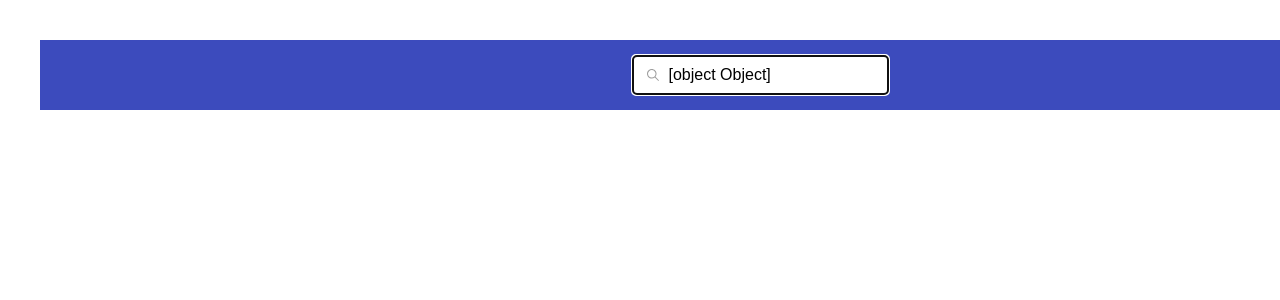
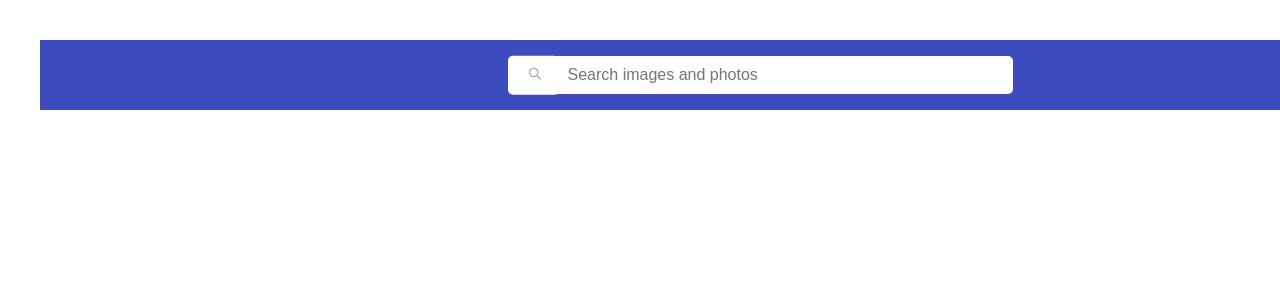
Before and after one commit to Halina-Bulochnikova/goit-react-hw-04, a React (Vite) app: page / in a window 1280 px wide. Shown: the top 300 px of the page. Built offline with nearby package versions, Linux system fonts and the light colour scheme.

Commit message:
add jsx files, add js file, add css file

```diff
--- a/package.json
+++ b/package.json
@@ -17,6 +17,7 @@
     "nanoid": "^5.1.5",
     "react": "^19.0.0",
     "react-dom": "^19.0.0",
+    "react-hot-toast": "^2.5.2",
     "react-icons": "^5.5.0",
     "slsx": "^0.0.3",
     "toaster": "^0.1.2",
--- a/src/components/App/App.jsx
+++ b/src/components/App/App.jsx
@@ -2,14 +2,38 @@ import css from "./App.module.css";
 import React from "react";
 import { useState, useEffect } from "react";
 import SearchBar from "../SearchBar/SearchBar";
+import ImageGallery from "../ImageGallery/ImageGallery";
+import fetchResults from '../../servis/api';
 
 
 const App = () => {
+  const [results, setResults] = useState([]);
 
 
+  const handleSearch = (query) => {
+    console.log("Шукаємо:", query);
+  };
+
+  useEffect(() => {
+
+
+    const getData = async () => {
+      try {
+        const response = await fetchResults();
+        setResults(data.results)
+      }
+      catch (error) {
+        console.log(error);
+      }
+    }
+  }, []
+  )
+
 return (
-  <SearchBar />
-
-  )
+  <>
+    <SearchBar onSubmit={handleSearch} />
+    <ImageGallery results={results} />
+  </>
+);
 }
 export default App;
--- a/src/components/ImageGallery/ImageGallery.jsx
+++ b/src/components/ImageGallery/ImageGallery.jsx
@@ -0,0 +1,17 @@
+import css from './ImageGallery.module.css';
+
+const ImageGallery = (results) => {
+  return (
+    <ul>
+      {Array.isArray(results) &&
+        results.map((item) => (
+          <li key={item.id}>
+            <img src={item.urls.small} alt={item.alt_description} />
+            <p>{item.alt_description || "No foto"}</p>
+          </li>
+        ))}
+    </ul>
+  );
+};
+
+export default ImageGallery;
--- a/src/components/SearchBar/SearchBar.jsx
+++ b/src/components/SearchBar/SearchBar.jsx
@@ -2,17 +2,27 @@ import { Formik, Form, Field } from "formik";
 import css from "./SearchBar.module.css";
 import { IoIosSearch } from "react-icons/io";
 
-const SearchBar = () => {
+const SearchBar = ({ onSubmit }) => {
+  const initialValues = {
+    query: "",
+  };
+  const handleSubmit = (values, actions) => {
+    if (!values.query.trim()) return;
+    onSubmit(values.query);
+    actions.resetForm();
+  };
   return (
     <section className={css.header}>
       <header>
-        <Formik initialValues={{ query: "" }} onSubmit={() => {}}>
+        <Formik initialValues={initialValues} onSubmit={handleSubmit}>
           <Form className={css.searchForm}>
-            <IoIosSearch className={css.searchIcon} />
+            <button className={css.searchBtn} type="submit">
+              <IoIosSearch className={css.searchIcon} />
+            </button>
             <Field
+              name="query"
               className={css.searchField}
               type="text"
-              autoComplete="off"
               autoFocus
               placeholder="Search images and photos"
             ></Field>
--- a/src/components/SearchBar/SearchBar.module.css
+++ b/src/components/SearchBar/SearchBar.module.css
@@ -9,19 +9,51 @@
 }
 .searchForm {
   position: relative;
-  max-width: 500px;
+  max-width: 700px;
   width: 100%;
+  padding-left: 5px;
 }
-.searchIcon {
+.searchBtn {
   position: absolute;
-  left: 12px;
+  left: 0;
   top: 50%;
   transform: translateY(-50%);
   color: #9e9e9e;
+  background-color: white;
+  height: 100%;
+  outline: none;
+  border: none;
+  border-top-left-radius: 5px;
+  border-bottom-left-radius: 5px;
+  border-color: white;
 }
+.searchIcon {
+
+}
+
+.searchBtn:hover,
+.searchBtn:focus {
+  outline: none;
+  border: none;
+  box-shadow: none;
+}
+
 .searchField {
+  color: #9e9e9e;
   width: 100%;
   padding: 10px 12px 10px 36px;
   border: none;
-  border-radius: 4px;
+  border-radius: 5px;
+  outline: none;
+  border: none;
+  width: 500px;
+  padding-left: 55px;
+  background-color: white;
 }
+.searchField:hover,
+.searchField:focus {
+  outline: none;
+  border: none;
+  box-shadow: none;
+  background-color: white;
+}
--- /dev/null
+++ b/src/servis/api.js
@@ -0,0 +1,7 @@
+import axios from "axios";
+
+const fetchResults = async() => {
+    const response = await axios.get("https://api.unsplash.com/photos/?client_id=MH5nMDsKMx575nnwA8p1FeKChrTHHmhgENkd23kCa1s");
+    return response.data;
+}
+export default fetchResults;
```
Also changed, not shown: 1 other file (tests, documents, lock files or other folders).
